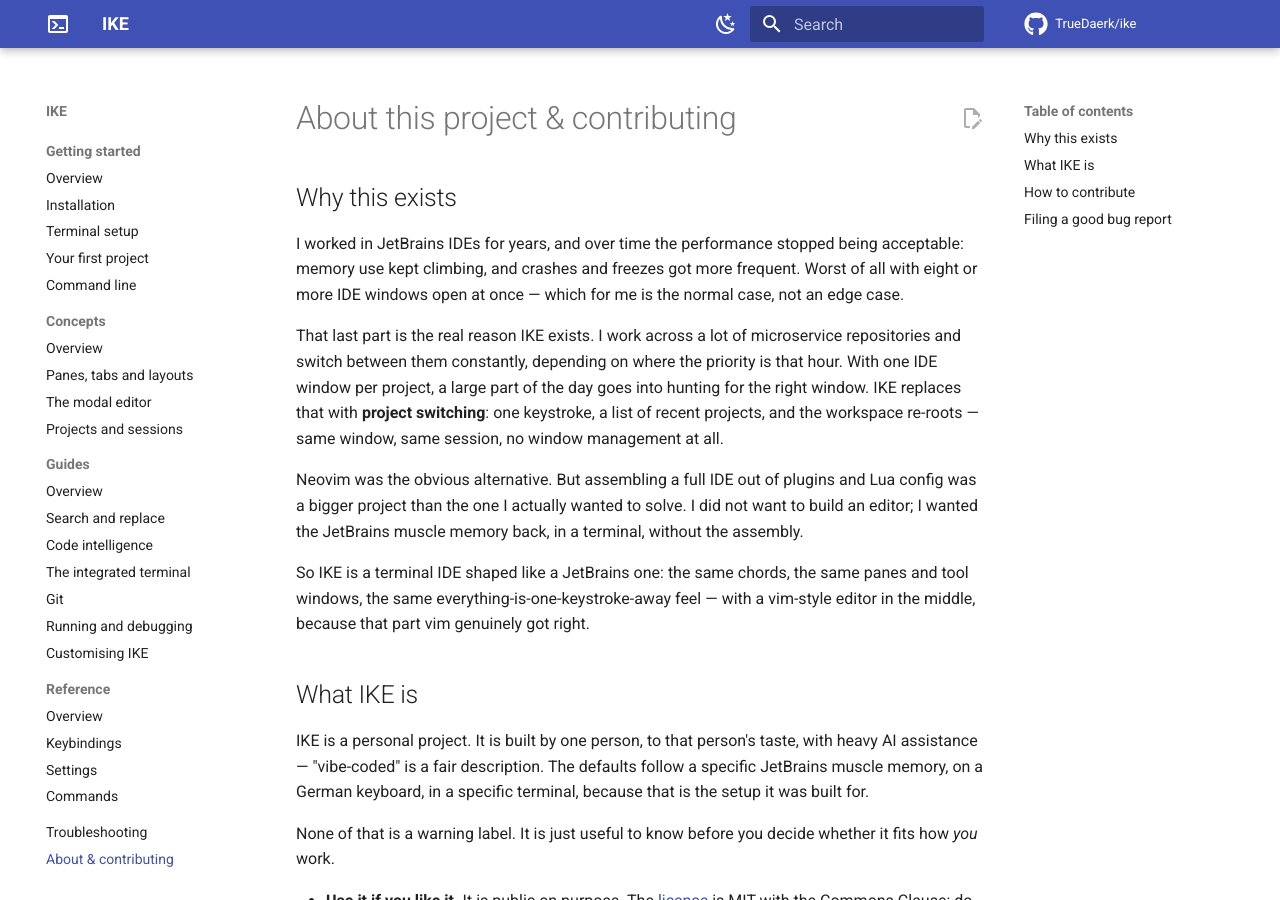
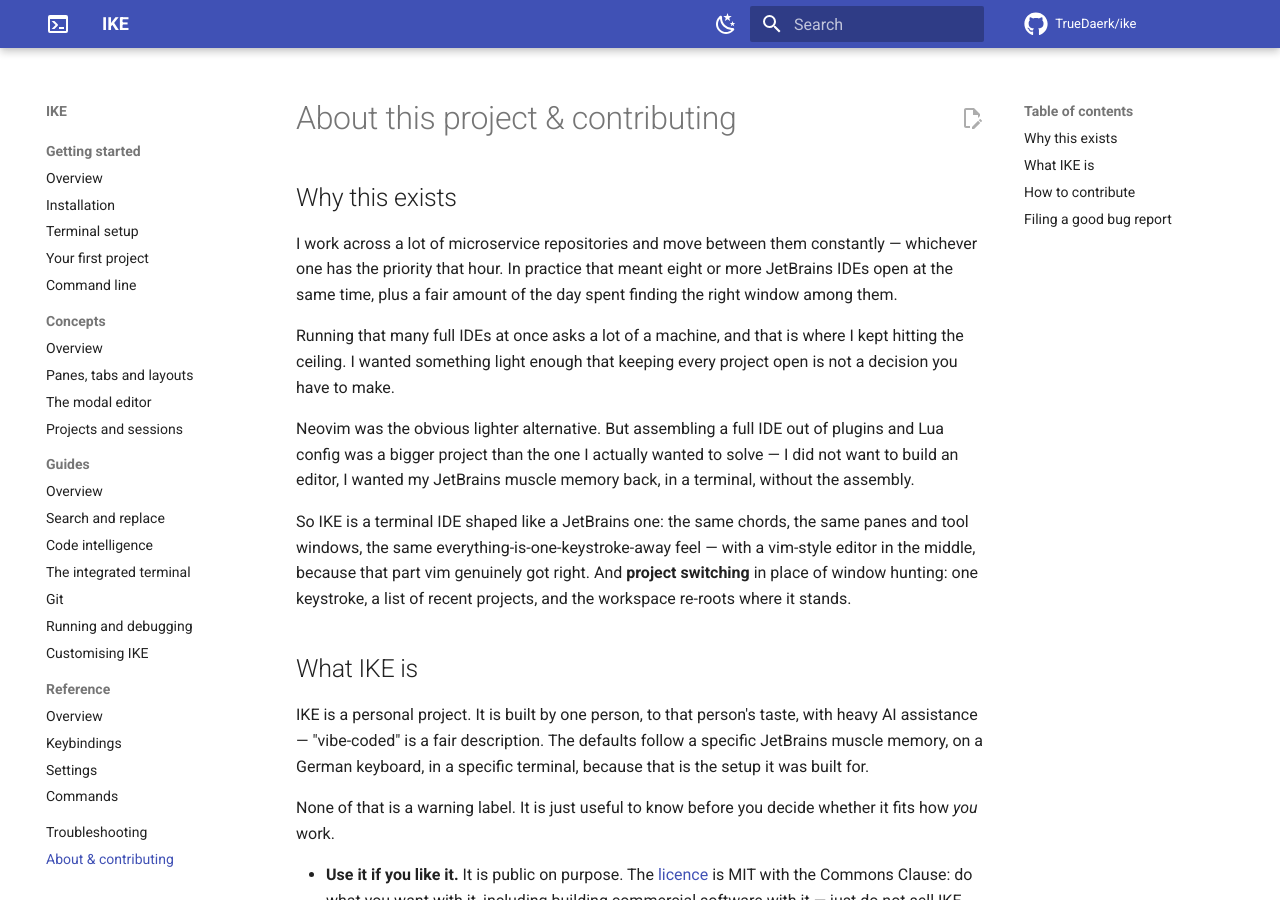
Before and after one commit to TrueDaerk/ike, an MkDocs documentation site: the page built from userdocs/contributing.md, in a window 1280 px wide and 900 px high. Built offline with MkDocs 1.6.1 and Material for MkDocs 9.7.7, drawn with Linux system fonts in a browser that asks for light colours; comment, search, counter and statistics services are not loaded.

Commit message:
docs(site): reframe the motivation as a requirement, not a grievance
The text from #1201 read as bitter: "a losing fight with their
performance", followed by memory, freezes and crashes, is a defect list
about someone else's software.

Inverted: lead with the working pattern — many microservice repositories,
eight or more projects open at once — and let the resource ceiling follow
from it. Running that many full IDEs side by side genuinely is demanding,
so this is also the more accurate account, and it puts the emphasis on
what was wanted instead of what was wrong.

Closes #1203

```diff
--- a/userdocs/contributing.md
+++ b/userdocs/contributing.md
@@ -2,27 +2,25 @@
 
 ## Why this exists
 
-I worked in JetBrains IDEs for years, and over time the performance stopped
-being acceptable: memory use kept climbing, and crashes and freezes got more
-frequent. Worst of all with eight or more IDE windows open at once — which for
-me is the normal case, not an edge case.
+I work across a lot of microservice repositories and move between them
+constantly — whichever one has the priority that hour. In practice that meant
+eight or more JetBrains IDEs open at the same time, plus a fair amount of the
+day spent finding the right window among them.
 
-That last part is the real reason IKE exists. I work across a lot of
-microservice repositories and switch between them constantly, depending on
-where the priority is that hour. With one IDE window per project, a large part
-of the day goes into hunting for the right window. IKE replaces that with
-**project switching**: one keystroke, a list of recent projects, and the
-workspace re-roots — same window, same session, no window management at all.
+Running that many full IDEs at once asks a lot of a machine, and that is where
+I kept hitting the ceiling. I wanted something light enough that keeping every
+project open is not a decision you have to make.
 
-Neovim was the obvious alternative. But assembling a full IDE out of plugins
-and Lua config was a bigger project than the one I actually wanted to solve. I
-did not want to build an editor; I wanted the JetBrains muscle memory back, in
-a terminal, without the assembly.
+Neovim was the obvious lighter alternative. But assembling a full IDE out of
+plugins and Lua config was a bigger project than the one I actually wanted to
+solve — I did not want to build an editor, I wanted my JetBrains muscle memory
+back, in a terminal, without the assembly.
 
 So IKE is a terminal IDE shaped like a JetBrains one: the same chords, the
 same panes and tool windows, the same everything-is-one-keystroke-away feel —
 with a vim-style editor in the middle, because that part vim genuinely got
-right.
+right. And **project switching** in place of window hunting: one keystroke, a
+list of recent projects, and the workspace re-roots where it stands.
 
 ## What IKE is
 
```
Also changed, not shown: README.md (+7 -7 lines), userdocs/index.md (+8 -9 lines).
